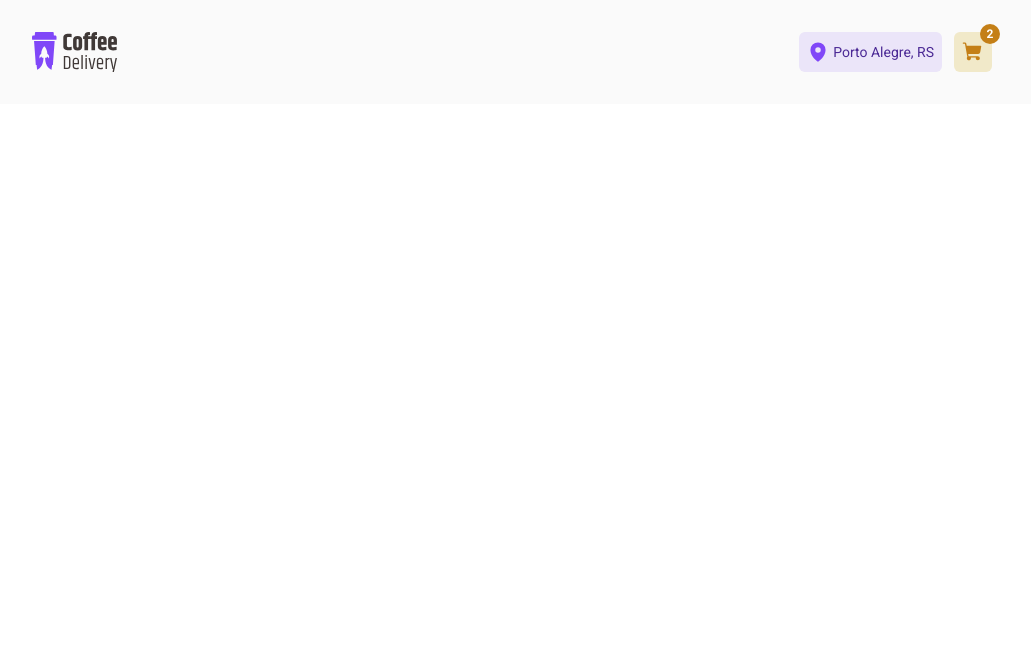
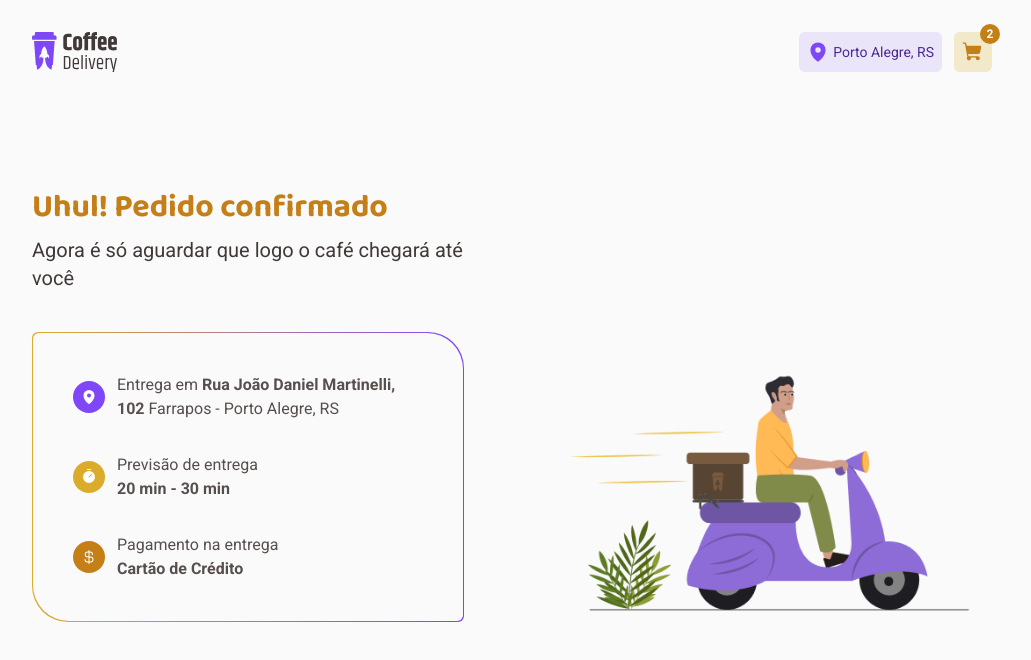
Before and after one commit to Wesed/coffee-delivery, a React (Vite) app: page /finish in a window 1280 px wide. Before the commit this address had no page. Shown: the top 660 px of the page, without its empty margins (128-1159 px from the left). Built offline with nearby package versions, Linux system fonts and the light colour scheme; the HTML template or start-up script is replaced by a standard one.

Commit message:
finalizando design da tela finish

```diff
--- a/src/App.tsx
+++ b/src/App.tsx
@@ -1,6 +1,7 @@
 import { Header } from './components/header'
 import './globals.css'
 import { Checkout } from './pages/checkout/index'
+import { FinishProcess } from './pages/finishProcess'
 import { Home } from './pages/home'
 import { Routes, Route, BrowserRouter } from 'react-router-dom'
 
@@ -11,6 +12,7 @@ function App() {
       <Routes>
         <Route path="/" element={<Home />} />
         <Route path="/checkout" element={<Checkout />} />
+        <Route path="/finish" element={<FinishProcess />} />
       </Routes>
     </BrowserRouter>
   )
--- a/src/components/Title/items.tsx
+++ b/src/components/Title/items.tsx
@@ -8,7 +8,7 @@ export interface ItemsProps {
 
 export function Items({ icon, text, color }: ItemsProps) {
   return (
-    <div className="flex gap-3 text-base items-center text-base_text min-w-[230px]">
+    <div className="flex min-w-[230px] items-center gap-3 text-base text-base_text">
       <span className={`rounded-full p-2 ${color}`}>{icon}</span>
       {text}
     </div>
--- a/src/components/header/index.tsx
+++ b/src/components/header/index.tsx
@@ -3,7 +3,7 @@ import { Logo } from './logo'
 
 export function Header() {
   return (
-    <div className="flex justify-between bg-background px-40 py-8">
+    <div className="flex justify-between bg- px-40 py-8">
       <Logo />
       <nav className="flex gap-3">
         <span className="flex items-center justify-center gap-1 rounded-md bg-purple_light p-2">
--- a/src/components/input.tsx
+++ b/src/components/input.tsx
@@ -9,7 +9,7 @@ export function Input({ type, grid, ...props }: inputProps) {
     <input
       type={type}
       {...props}
-      className={`focus:border-yellow_dark hover:border-yellow_dark transition rounded-md bg-base_input text-base_text placeholder-base_label text-sm p-3 border border-base_button ${grid}`}
+      className={`rounded-md border border-base_button bg-base_input p-3 text-sm text-base_text placeholder-base_label transition hover:border-yellow_dark focus:border-yellow_dark ${grid}`}
     />
   )
 }
--- a/src/globals.css
+++ b/src/globals.css
@@ -6,3 +6,7 @@
 input {
   outline: 0;
 }
+
+body {
+  background: #FAFAFA
+}
--- a/src/pages/checkout/index.tsx
+++ b/src/pages/checkout/index.tsx
@@ -8,18 +8,18 @@ import uuid from 'react-uuid'
 
 export function Checkout() {
   return (
-    <div className="mt-10 grid grid-cols-checkout px-40 pr-48 gap-8">
+    <div className="mt-10 grid grid-cols-checkout gap-8 px-40 pr-48">
       {/* left container */}
       <div className="flex flex-col space-y-4">
-        <p className="text-base_subtitle text-lg font-serif">
+        <p className="font-serif text-lg text-base_subtitle">
           Complete seu pedido
         </p>
         {/* address container */}
-        <div className="p-10 bg-base_card rounded-md">
+        <div className="rounded-md bg-base_card p-10">
           <div className="flex gap-2">
             <MapPin size={22} className="text-yellow_dark" />
             <div className="flex flex-col">
-              <p className="text-base_subtitle text-base">
+              <p className="text-base text-base_subtitle">
                 Endereço de Entrega
               </p>
               <p className="text-sm text-base_text">
@@ -27,7 +27,7 @@ export function Checkout() {
               </p>
             </div>
           </div>
-          <form className="mt-8 grid grid-cols-6 gap-y-4 gap-x-3">
+          <form className="mt-8 grid grid-cols-6 gap-x-3 gap-y-4">
             <Input type="text " placeholder="CEP" grid="col-span-2" />
             <Input type="text" placeholder="Rua" grid="col-span-full " />
             <Input type="number" placeholder="Número" grid="col-span-2" />
@@ -42,17 +42,17 @@ export function Checkout() {
           </form>
         </div>
         {/* payment container */}
-        <div className="bg-base_card rounded-md p-10">
+        <div className="rounded-md bg-base_card p-10">
           <div className="flex gap-2">
             <CurrencyDollar size={22} className="text-purple" />
             <div className="flex flex-col">
-              <p className="text-base_subtitle text-base">Pagamento</p>
+              <p className="text-base text-base_subtitle">Pagamento</p>
               <p className="text-sm text-base_text">
                 O pagamento é feito na entrega. Escolha a forma que deseja pagar
               </p>
             </div>
           </div>
-          <div className="mt-8 flex gap-3">
+          <div className="mt-8 flex flex-wrap gap-3">
             <PaymentOption
               id={uuid()}
               icon={<CreditCard size={16} className="text-purple" />}
@@ -75,31 +75,31 @@ export function Checkout() {
       </div>
       {/* right container */}
       <div className="flex flex-col space-y-4">
-        <p className="text-base_subtitle text-lg font-serif">
+        <p className="font-serif text-lg text-base_subtitle">
           Cafés selecionado
         </p>
-        <div className="flex flex-col p-10 gap-6 bg-base_card rounded-coffeeCard">
+        <div className="flex flex-col gap-6 rounded-coffeeCard bg-base_card p-10">
           <Item image={image} title="Expresso Tradicional" price={9.9} />
           <Item image={image2} title="Capuccino" price={9.9} />
           {/* payment container */}
           <div className="flex flex-col gap-3">
-            <div className="flex justify-between text-base_text text-sm">
+            <div className="flex justify-between text-sm text-base_text">
               <span className="">Total de itens</span>
               R$ 19,80
             </div>
 
-            <div className="flex justify-between text-base_text text-sm">
+            <div className="flex justify-between text-sm text-base_text">
               <span className="">Entrega</span>
               R$ 3,50
             </div>
 
-            <div className="flex justify-between text-base_subtitle text-xl font-bold">
+            <div className="flex justify-between text-xl font-bold text-base_subtitle">
               <span className="">Total</span>
               R$ 23,30
             </div>
           </div>
 
-          <button className="hover:bg-yellow_dark transition py-3 font-bold uppercase rounded-md bg-yellow text-white text-sm align-middle">
+          <button className="rounded-md bg-yellow py-3 align-middle text-sm font-bold uppercase text-white transition hover:bg-yellow_dark">
             confirmar pedido
           </button>
         </div>
--- /dev/null
+++ b/src/pages/finishProcess/index.tsx
@@ -0,0 +1,61 @@
+import { MapPin, Timer, CurrencyDollar } from 'phosphor-react'
+import { Info } from './info'
+import illustration from '../../assets/Illustration.png'
+
+export function FinishProcess() {
+  return (
+    <div className="grid grid-cols-2 items-end gap-24 px-40 py-20 ">
+      {/* left container */}
+      <div className="flex flex-col gap-10">
+        <div className="flex flex-col gap-1">
+          <p className="font-serif text-finishTitle font-bold text-yellow_dark">
+            Uhul! Pedido confirmado
+          </p>
+          <p className="text-xl text-base_subtitle">
+            Agora é só aguardar que logo o café chegará até você
+          </p>
+        </div>
+        {/* detail block */}
+        <div className="flex flex-col gap-8 overflow-hidden rounded-coffeeCard bg-gradient-to-r from-yellow to-purple p-xxs text-base_text">
+          <div className="flex h-full w-full flex-col gap-8 rounded-coffeeCard bg-background p-10">
+            <div className="flex max-w-sm items-center gap-3">
+              <span className="rounded-full bg-purple p-2">
+                <MapPin size={16} weight="fill" className="fill-white" />
+              </span>
+              <span className="">
+                Entrega em{' '}
+                <span className="font-bold">
+                  Rua João Daniel Martinelli, 102
+                </span>{' '}
+                Farrapos - Porto Alegre, RS
+              </span>
+            </div>
+
+            <Info
+              icon={<Timer size={16} weight="fill" className="fill-white" />}
+              text="Previsão de entrega"
+              importantText="20 min - 30 min"
+              color="yellow"
+            />
+            <Info
+              icon={
+                <CurrencyDollar
+                  size={16}
+                  weight="fill"
+                  className="fill-white"
+                />
+              }
+              text="Pagamento na entrega"
+              importantText="Cartão de Crédito"
+              color="yellow_dark"
+            />
+          </div>
+        </div>
+      </div>
+      {/* right container */}
+      <div className="">
+        <img src={illustration} alt="ilustração de um entregador" />
+      </div>
+    </div>
+  )
+}
--- /dev/null
+++ b/src/pages/finishProcess/info.tsx
@@ -0,0 +1,20 @@
+import { ReactNode } from 'react'
+
+export interface infoProps {
+  icon: ReactNode
+  text: string
+  importantText: string
+  color: string
+}
+
+export function Info({ icon, text, importantText, color }: infoProps) {
+  return (
+    <div className="flex max-w-sm items-center gap-3 text-base_text">
+      <span className={`rounded-full p-2 bg-${color}`}>{icon}</span>
+      <div className="flex flex-col">
+        <span className="w-52">{text}</span>
+        <span className="gap-1 font-bold">{importantText}</span>
+      </div>
+    </div>
+  )
+}
--- a/src/pages/home.tsx
+++ b/src/pages/home.tsx
@@ -6,12 +6,12 @@ import { CoffeeContainer } from '../components/Products/coffeeContainer'
 
 export function Home() {
   return (
-    <main className="bg-background min-h-screen">
+    <main className="min-h-screen">
       {/* title */}
-      <div className="justify-between px-40 flex w-full py-24 bg-cover bg-backgroundContainer">
+      <div className="flex w-full justify-between bg-backgroundContainer bg-cover px-40 py-24">
         <div className="w-[600px]">
           <div className="flex flex-col gap-4">
-            <h1 className="font-serif font-extrabold text-5xl text-base_title">
+            <h1 className="font-serif text-5xl font-extrabold text-base_title">
               Encontre o café perfeito para qualquer hora do dia
             </h1>
             <span className="text-xl text-base_subtitle">
@@ -19,7 +19,7 @@ export function Home() {
               qualquer hora
             </span>
           </div>
-          <div className="py-16 flex flex-wrap gap-y-5 gap-x-10">
+          <div className="flex flex-wrap gap-x-10 gap-y-5 py-16">
             <Items
               icon={
                 <ShoppingCart
@@ -58,7 +58,7 @@ export function Home() {
       </div>
       {/* produtos */}
       <div className="px-40 pb-40">
-        <h2 className="font-serif font-extrabold text-5xl text-base_title">
+        <h2 className="font-serif text-5xl font-extrabold text-base_title">
           Nossos cafés
         </h2>
         <CoffeeContainer />
--- a/tailwind.config.js
+++ b/tailwind.config.js
@@ -4,10 +4,13 @@ module.exports = {
     extend: {
       gridTemplateColumns: {
         checkout: '60% 40%',
-        // checkout: '1fr 450px',
+      },
+      padding: {
+        xxs: '1px',
       },
       fontSize: {
         xxs: '0.625rem',
+        finishTitle: '2rem',
       },
       borderRadius: {
         coffeeCard: '6px 36px 6px 36px',
```
Also changed, not shown: src/assets/Illustration.png (added).
